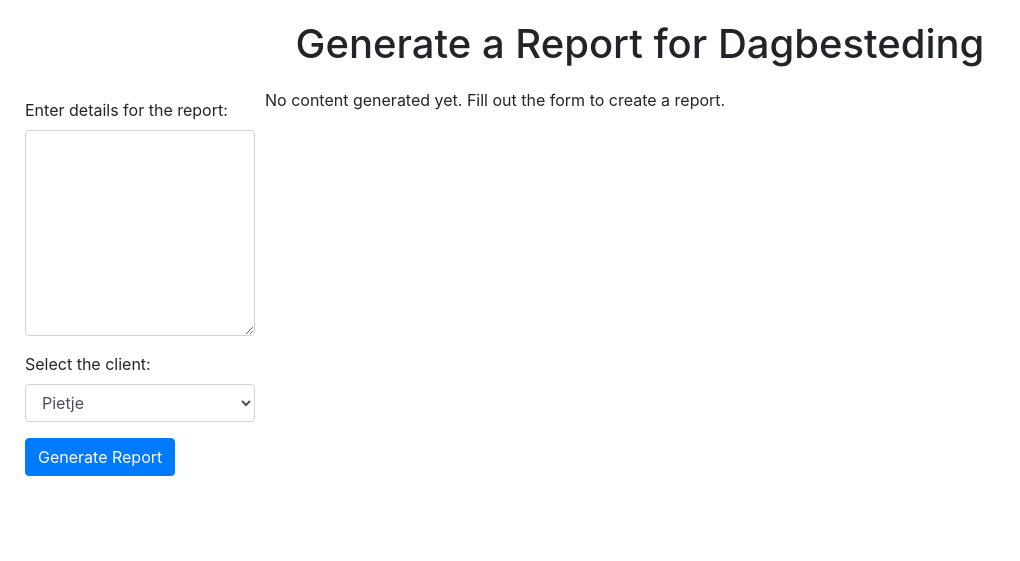
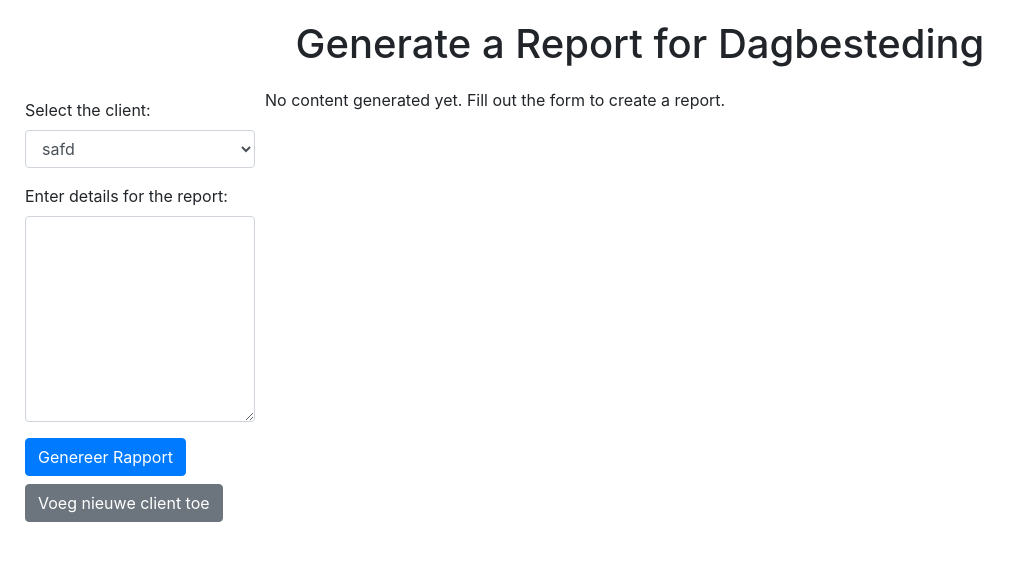
Before and after one commit to SebastiaanSchneider/Document-Generatie, a Flask app: page / in a window 1280 px wide. Shown: the top 561 px of the page, without its empty margins (0-1020 px from the left). Run offline with Flask 3, Linux system fonts and the light colour scheme; data comes from the database, SQL or seed files in the repository; both versions use the stored data as it was after the commit; some libraries are stand-ins or nearby versions.

Commit message:
database update

```diff
--- a/app.py
+++ b/app.py
@@ -9,12 +9,30 @@ import logging
 from flask import Flask, render_template, request, flash, redirect, url_for, send_from_directory, jsonify, session  # pylint: disable=line-too-long
 import requests
 from docx import Document
+from flask_sqlalchemy import SQLAlchemy
+
+app = Flask(__name__)
+app.config['SQLALCHEMY_DATABASE_URI'] = 'sqlite:///clients.db'
+app.config['SQLALCHEMY_TRACK_MODIFICATIONS'] = False
+# Load secret key from environment variable or fall back to a default value
+app.secret_key = os.getenv("FLASK_SECRET_KEY", "default_secret_key")
+
+# Initialize the database with the app
+db = SQLAlchemy(app)
+
+# Define the Client model
+class Client(db.Model):
+    """Class for datebase entries"""
+    id = db.Column(db.Integer, primary_key=True)
+    bijnaam = db.Column(db.String(50), nullable=False)
+    clientnummer = db.Column(db.Integer, nullable=False, unique=True)
+    geslacht = db.Column(db.String(10), nullable=False)
+    leeftijd = db.Column(db.Integer, nullable=False)
+    woonplaats = db.Column(db.String(50), nullable=False)
+    locatie = db.Column(db.String(50), nullable=False)
 
 
-# Flask setup
-app = Flask(__name__)
-# Load secret key from environment variable or fall back to a default value
-app.secret_key = os.getenv("FLASK_SECRET_KEY", "default_secret_key")
+
 
 # Setup logging
 logging.basicConfig(filename="ollama_logs.log", level=logging.INFO,
@@ -105,6 +123,8 @@ def index():
     """Render the form and handle document generation requests."""
     generated_versions = {}  # Dictionary to hold versions for different temperatures
 
+    clients = Client.query.all()  # Fetch all clients from the database
+
     if request.method == 'POST':
         # Get the input text and client name from the form
         user_input = request.form['input_text']
@@ -151,7 +171,25 @@ def index():
             flash("Reports generated successfully.", "success")
 
     # Render the template with the generated versions (if any)
-    return render_template('index.html', generated_versions=generated_versions)
+    return render_template('index.html', generated_versions=generated_versions, clients=clients)
+
+
+# Route to add a new client via AJAX
+@app.route('/add_client', methods=['POST'])
+def add_client():
+    """Add a new client"""
+    data = request.json
+    new_client = Client(
+        bijnaam=data['bijnaam'],
+        clientnummer=data['clientnummer'],
+        geslacht=data['geslacht'],
+        leeftijd=data['leeftijd'],
+        woonplaats=data['woonplaats'],
+        locatie=data['locatie']
+    )
+    db.session.add(new_client)
+    db.session.commit()
+    return jsonify(success=True)
 
 
 @app.route('/adjust_response/<temperature>', methods=['POST'])
@@ -250,5 +288,9 @@ def download_file(filename):
 
 
 if __name__ == '__main__':
+    # Create database tables if they don't exist
+    with app.app_context():
+        db.create_all()  # Run within application context
+
     # Run the Flask app in debug mode (for development purposes)
     app.run(debug=True)
--- a/templates/index.html
+++ b/templates/index.html
@@ -127,21 +127,24 @@
             <!-- Narrow column for the form -->
             <div class="form-column">
                 <form method="POST">
+                    <!-- Move "Select the client" above "Enter details for the report" -->
+                    <div class="form-group">
+                        <label for="client_name">Select the client:</label>
+                        <select class="form-control" id="client_name" name="client_name" required>
+                            {% for client in clients %}
+                            <option value="{{ client.bijnaam }}">{{ client.bijnaam }}</option>
+                            {% endfor %}
+                        </select>
+                    </div>
                     <div class="form-group">
                         <label for="input_text">Enter details for the report:</label>
                         <textarea class="form-control" id="input_text" name="input_text" rows="8" required></textarea>
                     </div>
-                    <div class="form-group">
-                        <label for="client_name">Select the client:</label>
-                        <select class="form-control" id="client_name" name="client_name" required>
-                            <option value="Pietje">Pietje</option>
-                            <option value="Adam">Adam</option>
-                            <option value="Sam">Sam</option>
-                            <option value="Dirk">Dirk</option>
-                            <option value="Rob">Rob</option>
-                        </select>
-                    </div>
-                    <button type="submit" class="btn btn-primary">Generate Report</button>
+
+                    <!-- "Genereer Rapport" button above "Voeg nieuwe client toe" -->
+                    <button type="submit" class="btn btn-primary">Genereer Rapport</button>
+                    <button type="button" class="btn btn-secondary mt-2" onclick="openNewClientModal()">Voeg nieuwe client
+                        toe</button>
 
                     <!-- Flash message (does not affect layout) -->
                     {% if messages %}
@@ -153,6 +156,7 @@
                     {% endif %}
                 </form>
             </div>
+
 
             <!-- Column for report previews -->
             <div class="responses">
@@ -191,36 +195,59 @@
         </div>
     </div>
 
-    <!-- Adjust Modal -->
-    <div class="modal fade" id="adjustModal" tabindex="-1" role="dialog" aria-labelledby="adjustModalLabel"
+    <!-- New Client Modal -->
+    <div class="modal fade" id="newClientModal" tabindex="-1" role="dialog" aria-labelledby="newClientModalLabel"
         aria-hidden="true">
         <div class="modal-dialog" role="document">
             <div class="modal-content">
                 <div class="modal-header">
-                    <h5 class="modal-title" id="adjustModalLabel">Aanpassen van het verslag</h5>
+                    <h5 class="modal-title" id="newClientModalLabel">Voeg nieuwe client toe</h5>
                     <button type="button" class="close" data-dismiss="modal" aria-label="Close">
                         <span aria-hidden="true">&times;</span>
                     </button>
                 </div>
                 <div class="modal-body">
-                    <form id="adjustForm">
+                    <form id="newClientForm">
                         <div class="form-group">
-                            <label for="adjustment">Wat zou u willen veranderen?</label>
-                            <textarea class="form-control" id="adjustment" name="adjustment" rows="3"
-                                required></textarea>
+                            <label for="bijnaam">Bijnaam</label>
+                            <input type="text" class="form-control" id="bijnaam" name="bijnaam" required>
                         </div>
-                        <input type="hidden" id="adjustTemp" name="temp" value="">
-                        <!-- Hidden fields for client_name and user_input -->
-                        <input type="hidden" id="client_name" name="client_name" value="">
-                        <input type="hidden" id="user_input" name="user_input" value="">
-                        <button type="submit" class="btn btn-primary">Update</button>
+                        <div class="form-group">
+                            <label for="clientnummer">Clientnummer</label>
+                            <input type="number" class="form-control" id="clientnummer" name="clientnummer" required>
+                        </div>
+                        <div class="form-group">
+                            <label for="geslacht">Geslacht</label>
+                            <select class="form-control" id="geslacht" name="geslacht" required>
+                                <option value="Man">Man</option>
+                                <option value="Vrouw">Vrouw</option>
+                                <option value="Anders">Anders</option>
+                            </select>
+                        </div>
+                        <div class="form-group">
+                            <label for="leeftijd">Leeftijd</label>
+                            <input type="number" class="form-control" id="leeftijd" name="leeftijd" required>
+                        </div>
+                        <div class="form-group">
+                            <label for="woonplaats">Woonplaats</label>
+                            <input type="text" class="form-control" id="woonplaats" name="woonplaats" required>
+                        </div>
+                        <div class="form-group">
+                            <label for="locatie">Locatie</label>
+                            <select class="form-control" id="locatie" name="locatie" required>
+                                <option value="Alkmaar">Alkmaar</option>
+                                <option value="Hoorn">Hoorn</option>
+                                <option value="Purmerend">Purmerend</option>
+                            </select>
+                        </div>
+                        <button type="submit" class="btn btn-primary">Toevoegen</button>
                     </form>
                 </div>
             </div>
         </div>
     </div>
 
-    <!-- JavaScript for Clipboard Copy Function and Adjust Modal -->
+    <!-- JavaScript for Modal, Client Addition, and Clipboard Copy Function -->
     <script>
         function copyToClipboard(elementId) {
             const contentElement = document.getElementById(elementId);
@@ -240,29 +267,33 @@
             $('#adjustModal').modal('show');
         }
 
-        document.getElementById('adjustForm').addEventListener('submit', function (e) {
+        function openNewClientModal() {
+            $('#newClientModal').modal('show');
+        }
+
+        document.getElementById('newClientForm').addEventListener('submit', function (e) {
             e.preventDefault();
-            const temp = document.getElementById("adjustTemp").value;
-            const adjustment = document.getElementById("adjustment").value;
-            const clientName = document.getElementById("client_name").value;
-            const userInput = document.getElementById("user_input").value;
 
-            fetch(`/adjust_response/${temp}`, {
+            const clientData = {
+                bijnaam: document.getElementById('bijnaam').value,
+                clientnummer: document.getElementById('clientnummer').value,
+                geslacht: document.getElementById('geslacht').value,
+                leeftijd: document.getElementById('leeftijd').value,
+                woonplaats: document.getElementById('woonplaats').value,
+                locatie: document.getElementById('locatie').value
+            };
+
+            fetch('/add_client', {
                 method: 'POST',
                 headers: { 'Content-Type': 'application/json' },
-                body: JSON.stringify({
-                    adjustment: adjustment,
-                    client_name: clientName,
-                    user_input: userInput
-                }),
+                body: JSON.stringify(clientData)
             })
                 .then(response => response.json())
                 .then(data => {
                     if (data.success) {
-                        document.getElementById(`preview-box-${temp}`).textContent = data.updated_content;
-                        $('#adjustModal').modal('hide');
+                        location.reload(); // Reload to display new client in dropdown
                     } else {
-                        alert('Failed to update the response.');
+                        alert('Failed to add client.');
                     }
                 })
                 .catch(error => console.error('Error:', error));
```
Also changed, not shown: instance/clients.db (added).
